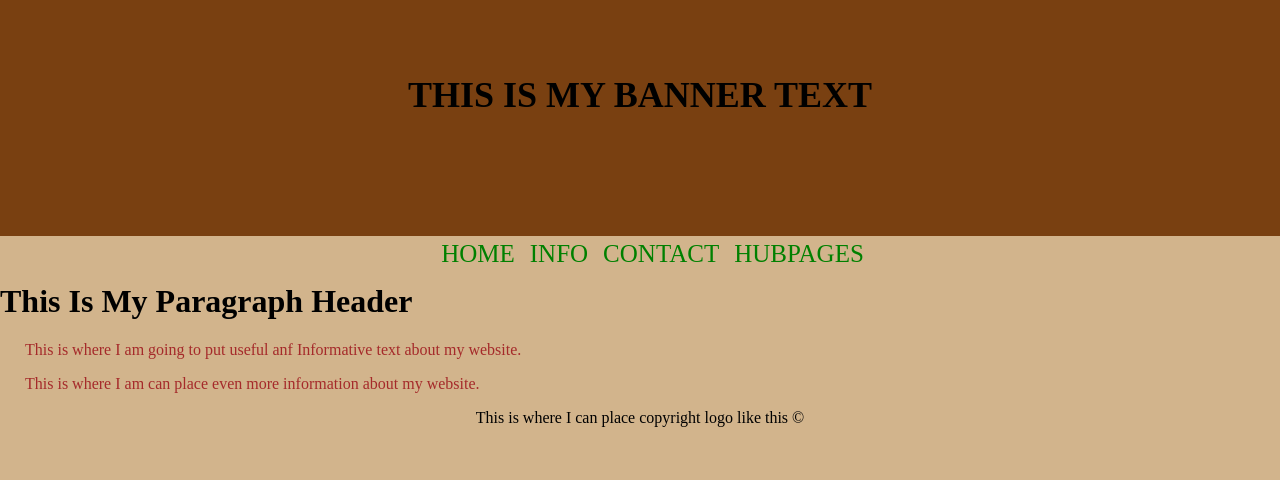
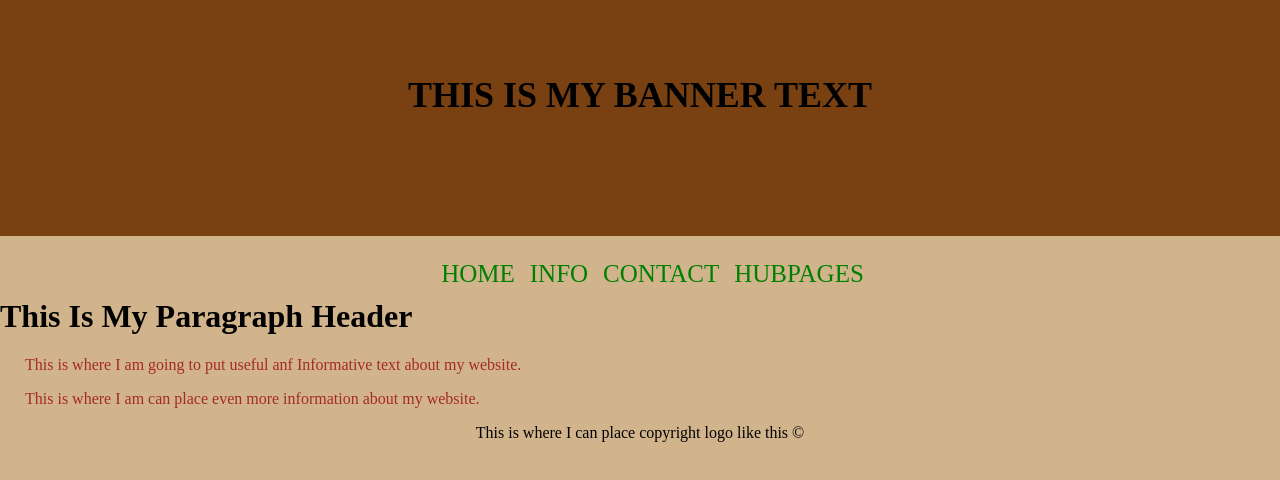
Before and after one commit to Kaidyn-hub/CSS-BASIC, a plain HTML site: page index.html in a window 1280 px wide. Drawn offline with Linux system fonts and the light colour scheme.

Commit message:
Update style.css

```diff
--- a/style.css
+++ b/style.css
@@ -13,7 +13,7 @@ body{
 
 .link-container{
     position: relative;
-    bottom: -100px;
+    bottom: -120px;
 }
 
 ul{
@@ -40,7 +40,7 @@ a:hover{
 }
 
 main{
-    padding-top: 25px;
+    padding-top: 40px;
 }
 
 .link{
```
